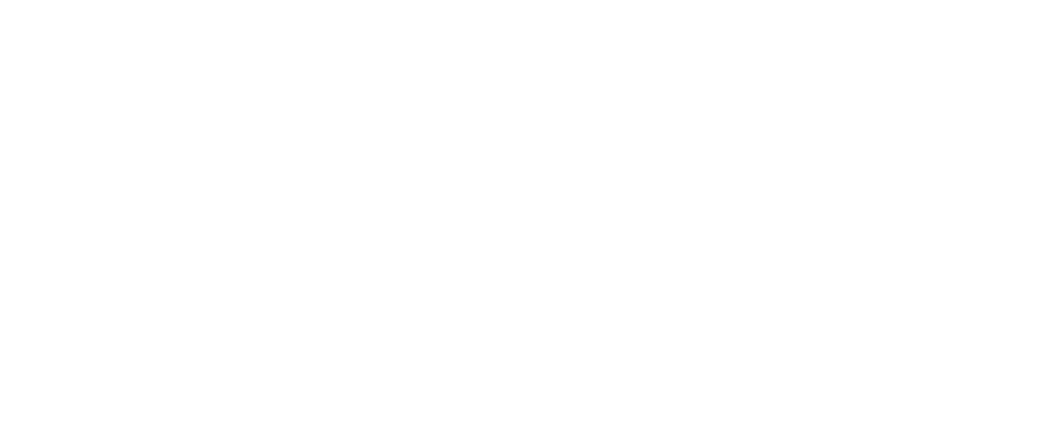
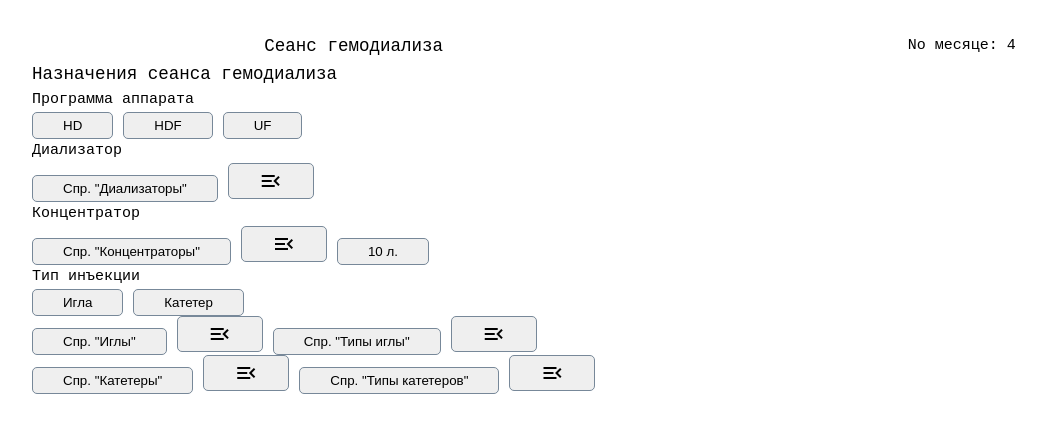
Before and after one commit to Iskender-Shamaldaev/vue-project, a Vue app: page / in a window 1280 px wide. Before the commit this address had no page. Shown: the top 432 px of the page, without its empty margins (0-1045 px from the left). Built offline with nearby package versions, Linux system fonts and the light colour scheme.

Commit message:
Added popup component, HemodialysisSession.vue component, some styles.

```diff
--- a/package.json
+++ b/package.json
@@ -13,6 +13,7 @@
     "format": "prettier --write src/"
   },
   "dependencies": {
+    "material-design-icons-iconfont": "^5.0.1",
     "pinia": "^2.1.7",
     "vue": "^3.3.11",
     "vue-router": "^4.2.5"
@@ -30,6 +31,7 @@
     "eslint-plugin-vue": "^9.17.0",
     "npm-run-all2": "^6.1.1",
     "prettier": "^3.0.3",
+    "sass": "^1.69.6",
     "typescript": "~5.3.0",
     "vite": "^5.0.10",
     "vue-tsc": "^1.8.25"
--- a/src/App.vue
+++ b/src/App.vue
@@ -1,11 +1,11 @@
 <template>
   <div>
-
+    <HemodialysisSession/>
   </div>
 </template>
 
 <script setup lang="ts">
-
+import HemodialysisSession from "@/components/HemodialysisSession.vue";
 </script>
 
 <style scoped>
--- a/src/assets/main.css
+++ b/src/assets/main.css
@@ -1,8 +1,15 @@
 @import './base.css';
 
 #app {
-  max-width: 1280px;
-  margin: 0 auto;
-  padding: 2rem;
-  font-weight: normal;
+    max-width: 1280px;
+    margin: 0 auto;
+    padding: 2rem;
+    font-weight: normal;
 }
+
+button {
+    border-radius: 5px;
+    border: solid 1px lightslategray;
+    padding: 5px 30px;
+    margin-right: 10px;
+}
--- /dev/null
+++ b/src/components/HemodialysisSession.vue
@@ -0,0 +1,79 @@
+<template>
+  <div class="div">
+    <v-popup
+        v-if="isInfoPopupVisible"
+        @onClose="closeInfoPopup"
+    />
+
+
+    <h3>Сеанс гемодиализа</h3>
+    <p>No месяце:<span> 4 </span></p>
+  </div>
+  <h3> Назначения сеанса гемодиализа</h3>
+  <p>Программа аппарата</p>
+  <div>
+    <button>HD</button>
+    <button>HDF</button>
+    <button>UF</button>
+  </div>
+  <p>Диализатор</p>
+  <div>
+    <button>Спр. "Диализаторы"</button>
+    <button class="material-icons" @click="showPopup">menu_open</button>
+  </div>
+  <p>Концентратор</p>
+  <div>
+    <button>Спр. "Концентраторы"</button>
+    <button class="material-icons">menu_open</button>
+    <button>10 л.</button>
+  </div>
+  <p>Тип инъекции</p>
+  <div>
+    <button>Игла</button>
+    <button>Катетер</button>
+  </div>
+  <div>
+    <button>Спр. "Иглы"</button>
+    <button class="material-icons">menu_open</button>
+    <button>Спр. "Типы иглы"</button>
+    <button class="material-icons">menu_open</button>
+  </div>
+  <div>
+    <button>Спр. "Катетеры"</button>
+    <button class="material-icons">menu_open</button>
+    <button>Спр. "Типы катетеров"</button>
+    <button class="material-icons">menu_open</button>
+  </div>
+</template>
+
+<script lang="ts">
+import vPopup from '../components/popup/v-popup.vue'
+
+export default {
+  name: 'hemodialysisSession',
+  components: {
+    vPopup
+  },
+  data() {
+    return {
+      isInfoPopupVisible: false
+    }
+  },
+  methods: {
+    showPopup() {
+      this.isInfoPopupVisible = true
+    },
+    closeInfoPopup() {
+      this.isInfoPopupVisible = false
+    },
+  },
+}
+</script>
+
+<style scoped>
+.div {
+  display: flex;
+  align-items: center;
+  justify-content: space-around;
+}
+</style>
--- /dev/null
+++ b/src/components/popup/v-popup.vue
@@ -0,0 +1,66 @@
+<template>
+  <div class="v-popup">
+
+    <div class="v-popup__header">
+      <span>Лекарственные препараты</span>
+      <button class="close_modal" @click="onClosePopup">Закрыть</button>
+    </div>
+
+    <div class="v-popup__content">
+      <slot></slot>
+      <form>
+        <input placeholder="Поиск позиции по первым символам">
+        <button class="material-icons">search</button>
+        <input placeholder="Добавить новую запись">
+        <button class="material-icons">add</button>
+        <input placeholder="Игла размер No1">
+        <input placeholder="Игла размер No2">
+        <input placeholder="Игла размер No3">
+        <input placeholder="Игла размер No4">
+      </form>
+    </div>
+  </div>
+</template>
+
+<script lang="ts">
+export default {
+  name: "v-popup",
+  props: {
+    onClose: Function,
+  },
+  data() {
+    return {}
+  },
+  methods: {
+    onClosePopup() {
+  this.$emit('onClose')
+    },
+  },
+}
+
+</script>
+
+<style lang="scss" scoped>
+.v-popup {
+  padding: 16px;
+  position: fixed;
+  top: 50px;
+  width: 400px;
+  border: 1px solid #9e9c9c;
+  background: #ffffff;
+  box-shadow: 0 0 17px 0 #e7e7e7;
+  z-index: 10;
+
+  &__header {
+    display: flex;
+    justify-content: space-between;
+    align-items: center;
+  }
+
+  &__content {
+    display: flex;
+    justify-content: space-between;
+    align-items: center;
+  }
+}
+</style>
--- a/src/main.ts
+++ b/src/main.ts
@@ -1,8 +1,9 @@
 import './assets/main.css'
+import 'material-design-icons-iconfont'
 
 import { createApp } from 'vue'
+
 import { createPinia } from 'pinia'
-
 import App from './App.vue'
 import router from './router'
 
```
Also changed, not shown: 1 other file (tests, documents, lock files or other folders).
